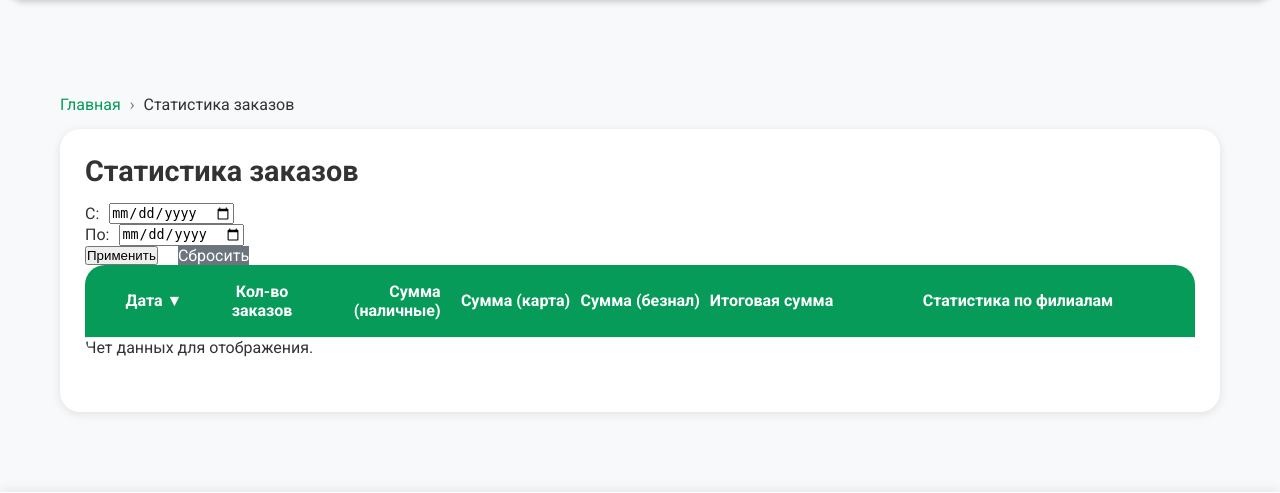
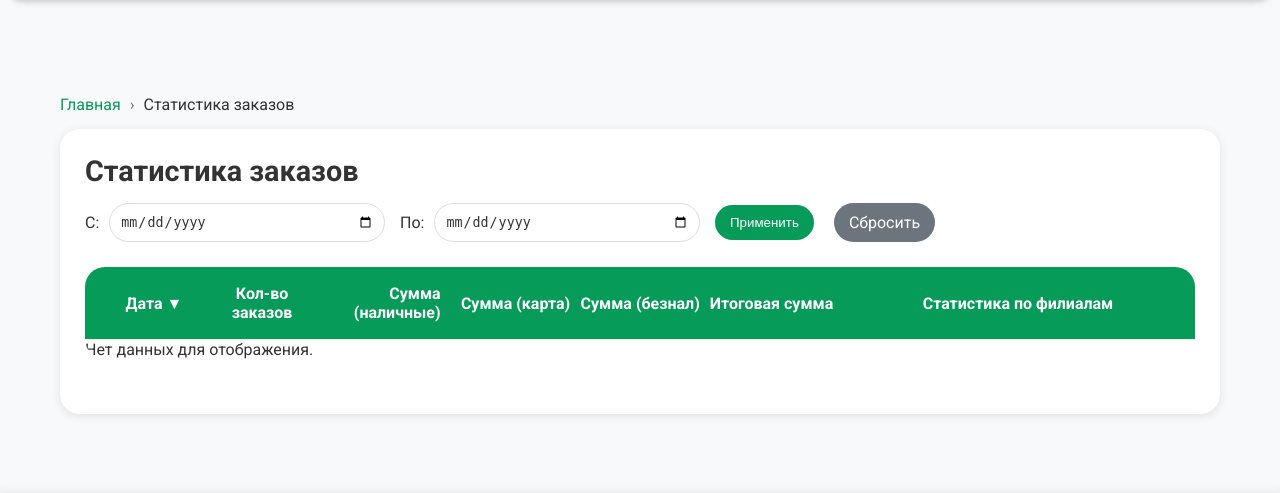
Before and after one commit to Xumpocmb/SoloPizza, a Django app: page /order/statistics/ in a window 1280 px wide. Shown: the part 56-549 px from the top of the page. Run offline with Django 5.2, Linux system fonts and the light colour scheme; the visitor is signed in with stand-in values (Sample User, id 1); data comes from the database, SQL or seed files in the repository; data that the repository does not hold is empty.

Commit message:
feat(order_statistics): add search and filter controls to order statistics UI
Add comprehensive search and filtering functionality to the order
statistics page with styled input fields, buttons, and layout
components for improved user experience.

```diff
--- a/static/css/order_statistics.css
+++ b/static/css/order_statistics.css
@@ -19,6 +19,75 @@
     font-size: 1.8rem;
     margin-bottom: 15px;
     color: var(--text-color);
+}
+
+/* Панель управления */
+.order-controls {
+    margin-bottom: 25px;
+}
+
+.search-form {
+    display: flex;
+    flex-wrap: wrap;
+    gap: 15px;
+    align-items: center;
+}
+
+.search-group {
+    display: flex;
+    flex: 1;
+    min-width: 250px;
+}
+
+.search-input {
+    flex: 1;
+    padding: 10px 15px;
+    border: 1px solid #ddd;
+    border-radius: var(--border-radius);
+    background-color: var(--card-bg);
+    color: var(--text-color);
+}
+
+.search-button {
+    background-color: var(--accent-color);
+    color: white;
+    border: none;
+    padding: 0 15px;
+    border-radius: var(--border-radius);
+    cursor: pointer;
+    transition: background-color 0.2s;
+}
+
+.search-button:hover {
+    background-color: #068a50;
+}
+
+.filter-group {
+    display: flex;
+    min-width: 300px;
+}
+
+.status-filter {
+    flex: 1;
+    padding: 10px;
+    border: 1px solid #ddd;
+    border-radius: var(--border-radius);
+    background-color: var(--card-bg);
+    color: var(--text-color);
+}
+
+.filter-button {
+    background-color: var(--accent-color);
+    color: white;
+    border: none;
+    padding: 10px 15px;
+    border-radius: var(--border-radius);
+    cursor: pointer;
+    transition: background-color 0.2s;
+}
+
+.filter-button:hover {
+    background-color: #068a50;
 }
 
 /* Стили для кнопки сброса фильтра */
```
